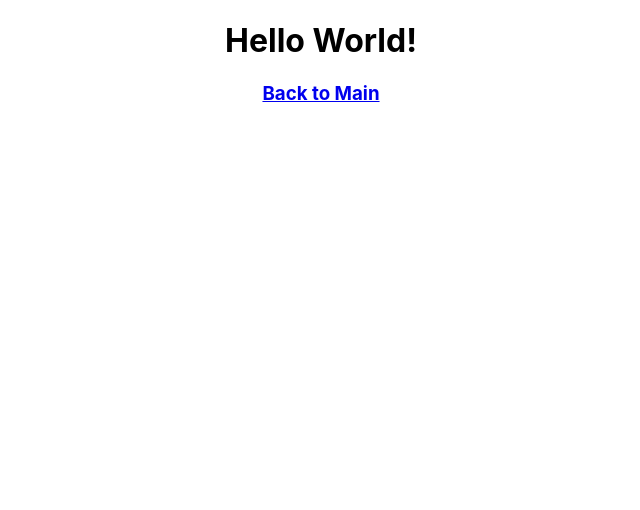
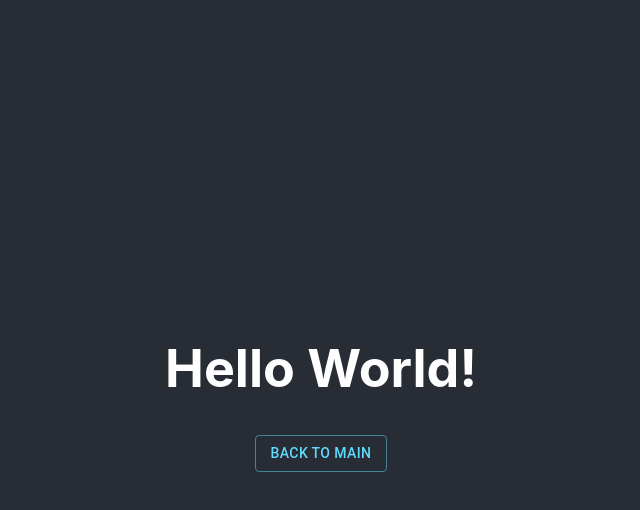
Before and after one commit to cosmo-memories/cosmo-memories.github.io, a React (Create React App) app: page /helloworld in a window 1280 px wide. Shown: the top 510 px of the page, without its empty margins (319-959 px from the left). Built offline with nearby package versions, Linux system fonts and the light colour scheme.

Commit message:
MUI Style working (?)

```diff
--- a/package.json
+++ b/package.json
@@ -5,7 +5,8 @@
   "dependencies": {
     "@emotion/react": "^11.11.4",
     "@emotion/styled": "^11.11.5",
-    "@mui/material": "^5.15.20",
+    "@mui/icons-material": "^5.15.17",
+    "@mui/material": "^5.15.17",
     "@testing-library/jest-dom": "^5.17.0",
     "@testing-library/react": "^13.4.0",
     "@testing-library/user-event": "^13.5.0",
--- a/public/404.html
+++ b/public/404.html
@@ -2,7 +2,7 @@
 <html>
   <head>
     <meta charset="utf-8">
-    <title>Single Page Apps for GitHub Pages</title>
+    <title>Cosmo Memories</title>
     <script type="text/javascript">
       // Single Page Apps for GitHub Pages
       // MIT License
--- a/public/index.html
+++ b/public/index.html
@@ -7,7 +7,7 @@
     <meta name="theme-color" content="#000000" />
     <meta
       name="description"
-      content="Web site created using create-react-app"
+      content="cosmo-memories.github.io"
     />
     <link rel="apple-touch-icon" href="%PUBLIC_URL%/logo192.png" />
     <!--
@@ -24,7 +24,7 @@
       work correctly both with client-side routing and a non-root public URL.
       Learn how to configure a non-root public URL by running `npm run build`.
     -->
-    <title>React App</title>
+    <title>Cosmo Memories</title>
     <!-- Start Single Page Apps for GitHub Pages -->
     <script type="text/javascript">
       // Single Page Apps for GitHub Pages
--- a/src/App.css
+++ b/src/App.css
@@ -1,5 +1,13 @@
 .App {
   text-align: center;
+  background-color: #282c34;
+  min-height: 100vh;
+  display: flex;
+  flex-direction: column;
+  align-items: center;
+  justify-content: center;
+  font-size: calc(10px + 2vmin);
+  color: white;
 }
 
 .App-logo {
--- a/src/App.tsx
+++ b/src/App.tsx
@@ -4,16 +4,23 @@ import './App.css';
 import HelloWorld from './HelloWorld';
 import Main from './Main';
 import { Router, Routes, Route, BrowserRouter } from 'react-router-dom';
+import { ThemeProvider, createTheme } from '@mui/material/styles';
+
+const theme = createTheme ({
+  palette: {
+    primary: {
+      main: '#282c34'
+    },
+    secondary: {
+      main: '#61dafb'
+    }
+  }
+})
 
 function App() {
   return (
+    <ThemeProvider theme = {theme}>
     <div className="App">
-      {/* <header className="App-header">
-        <p><h1>OwO</h1></p>
-        <p>Placeholder page!</p>
-      </header> */}
-      {/* <Header /> */}
-
       <BrowserRouter>
         <div>
           <Routes>
@@ -23,6 +30,7 @@ function App() {
         </div>
       </BrowserRouter>
     </div>
+    </ThemeProvider>
   );
 }
 
--- a/src/HelloWorld.tsx
+++ b/src/HelloWorld.tsx
@@ -1,10 +1,17 @@
+import { Button } from "@mui/material";
 import { Link } from "react-router-dom";
 
 const HelloWorld = () => {
     return (
         <div>
-            <h1>Hello World!</h1>
-            <h3><Link to={"/"} className='tlink'>Back to Main</Link></h3>
+            <p>
+                <h1>Hello World!</h1>
+            </p>
+            <p>
+                <Link to={"/"} className='tlink'>
+                    <Button variant="outlined" color="secondary" onClick={() => {}}>Back to Main</Button>
+                </Link>
+            </p>
         </div>
     )
 }
--- a/src/Main.tsx
+++ b/src/Main.tsx
@@ -1,9 +1,18 @@
 import { Link } from "react-router-dom";
+import './Main.css';
+import { Button } from "@mui/material";
 
 const Main = () => {
     return (
         <div>
-            <h1>!! Placeholder !!</h1>
+            <p>
+                <h1>!! Placeholder !!</h1>
+            </p>
+            <p>
+                <Link to={"/helloworld"} className='tlink'>
+                    <Button variant="outlined" color="secondary" onClick={() => {}}>Hello World</Button>
+                </Link>
+            </p>
         </div>
     )
 }
```
Also changed, not shown: src/Main.css (added), 1 other file (tests, documents, lock files or other folders).
